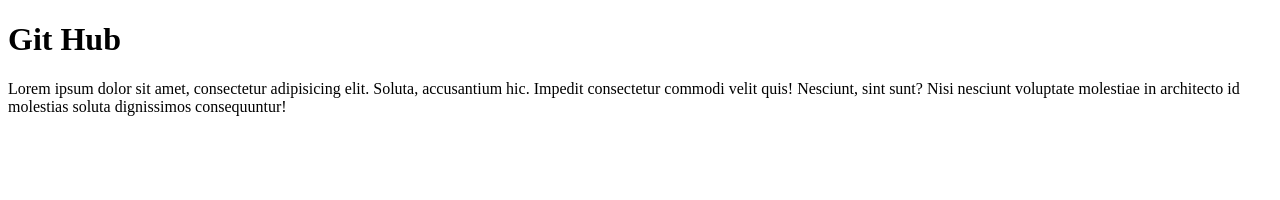
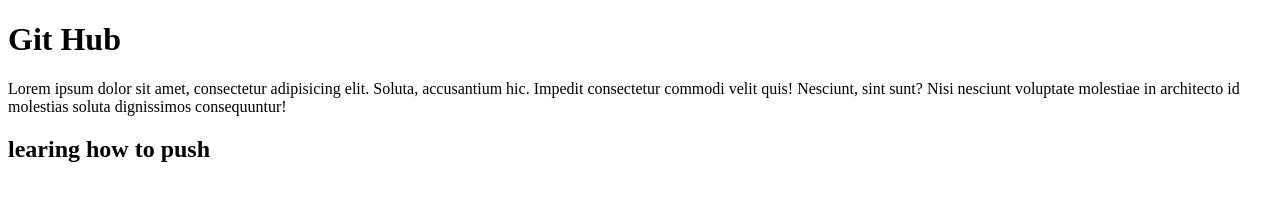
Before and after one commit to Sumit-ai-dev/github-basic, a plain HTML site: page index.html in a window 1280 px wide. Drawn offline with Linux system fonts and the light colour scheme.

Commit message:
adding h2 tag

```diff
--- a/index.html
+++ b/index.html
@@ -8,5 +8,6 @@
 <body>
   <h1>Git Hub</h1>
   <p>Lorem ipsum dolor sit amet, consectetur adipisicing elit. Soluta, accusantium hic. Impedit consectetur commodi velit quis! Nesciunt, sint sunt? Nisi nesciunt voluptate molestiae in architecto id molestias soluta dignissimos consequuntur!</p>
+  <h2>learing how to push</h2>
 </body>
 </html>
```
